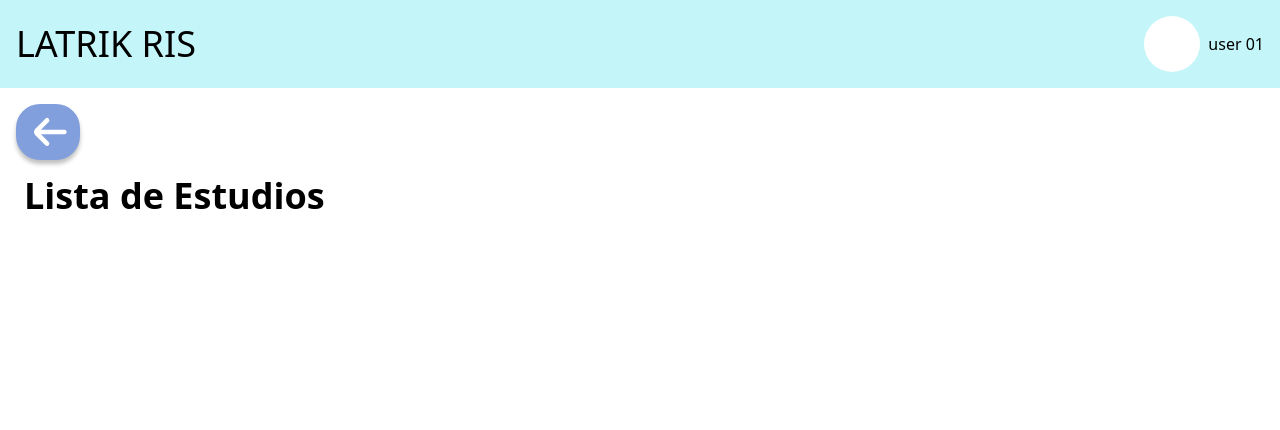
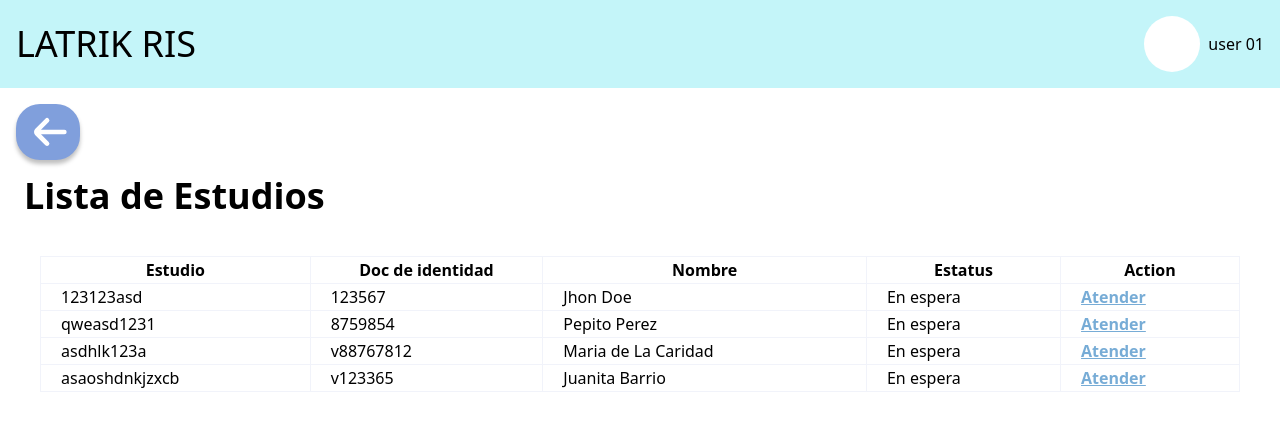
Before and after one commit to lagoonStudios/latrik.ris.interface, a React (Create React App) app: page /StudyList in a window 1280 px wide. Shown: the top 430 px of the page. Built offline with nearby package versions, Linux system fonts and the light colour scheme.

Commit message:
tabla de estudios inicial

```diff
--- a/package.json
+++ b/package.json
@@ -47,6 +47,7 @@
     ]
   },
   "devDependencies": {
+    "@types/react-table": "^7.7.14",
     "react-router-dom": "^6.6.2",
     "tailwindcss": "^3.2.4"
   }
--- a/src/pages/StudyList/index.tsx
+++ b/src/pages/StudyList/index.tsx
@@ -1,12 +1,151 @@
+import React from "react";
 import { BackButton } from "components/BackButton";
+import { Column, Row, useTable } from "react-table";
+import { Link } from "react-router-dom";
 
 function StudyList() {
+  const data = React.useMemo(
+    () => [
+      {
+        col1: "123123asd",
+        col2: "123567",
+        col3: "Jhon Doe",
+        col4: "En espera",
+      },
+      {
+        col1: "qweasd1231",
+        col2: "8759854",
+        col3: "Pepito Perez",
+        col4: "En espera",
+      },
+      {
+        col1: "asdhlk123a",
+        col2: "v88767812",
+        col3: "Maria de La Caridad",
+        col4: "En espera",
+      },
+      {
+        col1: "asaoshdnkjzxcb",
+        col2: "v123365",
+        col3: "Juanita Barrio",
+        col4: "En espera",
+      },
+    ],
+    []
+  );
+
+  const columns: Column[] = React.useMemo(() => {
+    return [
+      {
+        Header: "Estudio",
+        accessor: "col1", // accessor is the "key" in the data
+      },
+      {
+        Header: "Doc de identidad",
+        accessor: "col2",
+      },
+      {
+        Header: "Nombre",
+        accessor: "col3",
+      },
+      {
+        Header: "Estatus",
+        accessor: "col4",
+      },
+    ];
+  }, []);
+
+  const tableHooks = (hooks: any) => {
+    hooks.visibleColumns.push((columns: Column[]) => [
+      ...columns,
+      {
+        id: "Action",
+        Header: "Action",
+        Cell: ({ row }: { row: Row }) => {
+          return (
+            <Link to={`/StudyResumen/${row.values.col1}/`}>
+              <button className="underline text-blue font-bold" type="button">
+                Atender
+              </button>
+            </Link>
+          );
+        },
+      },
+    ]);
+  };
+
+  const tableInstance = useTable({ columns, data }, tableHooks);
+
+  const { getTableProps, getTableBodyProps, headerGroups, rows, prepareRow } =
+    tableInstance;
+
   return (
     <>
       <BackButton />
       <div className="mx-6 mb-6">
         <h3 className="font-bold text-4xl">Lista de Estudios</h3>
       </div>
+
+      <div className="m-10">
+        <table {...getTableProps()} className="w-full rounded-lg">
+          <thead>
+            {
+              // Loop over the header rows
+              headerGroups.map((headerGroup) => (
+                // Apply the header row props
+                <tr {...headerGroup.getHeaderGroupProps()}>
+                  {
+                    // Loop over the headers in each row
+                    headerGroup.headers.map((column) => (
+                      // Apply the header cell props
+                      <th
+                        {...column.getHeaderProps()}
+                        className="border border-lightGrey"
+                      >
+                        {
+                          // Render the header
+                          column.render("Header")
+                        }
+                      </th>
+                    ))
+                  }
+                </tr>
+              ))
+            }
+          </thead>
+          <tbody {...getTableBodyProps()}>
+            {
+              // Loop over the table rows
+              rows.map((row) => {
+                // Prepare the row for display
+                prepareRow(row);
+                return (
+                  // Apply the row props
+                  <tr {...row.getRowProps()}>
+                    {
+                      // Loop over the rows cells
+                      row.cells.map((cell) => {
+                        // Apply the cell props
+                        return (
+                          <td
+                            {...cell.getCellProps()}
+                            className="px-5 border border-lightGrey"
+                          >
+                            {
+                              // Render the cell contents
+                              cell.render("Cell")
+                            }
+                          </td>
+                        );
+                      })
+                    }
+                  </tr>
+                );
+              })
+            }
+          </tbody>
+        </table>
+      </div>
     </>
   );
 }
--- a/src/pages/StudyResumen/index.tsx
+++ b/src/pages/StudyResumen/index.tsx
@@ -13,16 +13,14 @@ function StudyResumen() {
       new Patient({
         id: "",
         patientId: id,
-        name: "Leonardo",
+        name: "Jhon Doe",
         email:
           "Lorem, ipsum dolor sit amet consectetur adipisicing elit. Harum vitae nisi delectus esse velit sit molestias non doloribus necessitatibus quasi error beatae laborum sapiente accusantium commodi odit, voluptatum ex minus!",
         phoneNumber: "+123123",
         birthDate: "12/12/21",
         gender: "Male",
-        allergies:
-          "",
-        medicalCondition:
-          ""
+        allergies: "",
+        medicalCondition: "",
       })
     );
   }, []);
@@ -67,7 +65,7 @@ function StudyResumen() {
                     </label>
                   </p>
                   <p className="text-lg">
-                    Edad: <label className="font-semibold">12</label>
+                    Edad: <label className="font-semibold">24</label>
                   </p>
                   <p className="text-lg">
                     Documento de identidad:{" "}
@@ -83,9 +81,13 @@ function StudyResumen() {
               </div>
               <div className="col-span-1">
                 <h6 className="font-semibold text-2xl">Alergias</h6>
-                <p>{patient.allergies ? patient.allergies : 'Sin detalles'}</p>
+                <p>{patient.allergies ? patient.allergies : "Sin detalles"}</p>
                 <h6 className="font-semibold text-2xl">Condición médica</h6>
-                <p>{patient.medicalCondition ? patient.medicalCondition : 'Sin detalles'}</p>
+                <p>
+                  {patient.medicalCondition
+                    ? patient.medicalCondition
+                    : "Sin detalles"}
+                </p>
               </div>
             </div>
           </section>
@@ -98,8 +100,7 @@ function StudyResumen() {
           title="Envíar"
         >
           <label>
-            Envíar {' '}
-            <img src={ArrowSmallRight} className="inline" alt="" />
+            Envíar <img src={ArrowSmallRight} className="inline" alt="" />
           </label>
         </button>
       </div>
--- a/tailwind.config.js
+++ b/tailwind.config.js
@@ -14,6 +14,7 @@ module.exports = {
       danger: "#FF0000",
       white: "#ffffff",
       grey: '#D9D9D9',
+      lightGrey: '#f1f3fa',
       black: '000000',
       blue: '#77acd6',
       green: '#98E47E',
```
Also changed, not shown: 1 other file (tests, documents, lock files or other folders).
